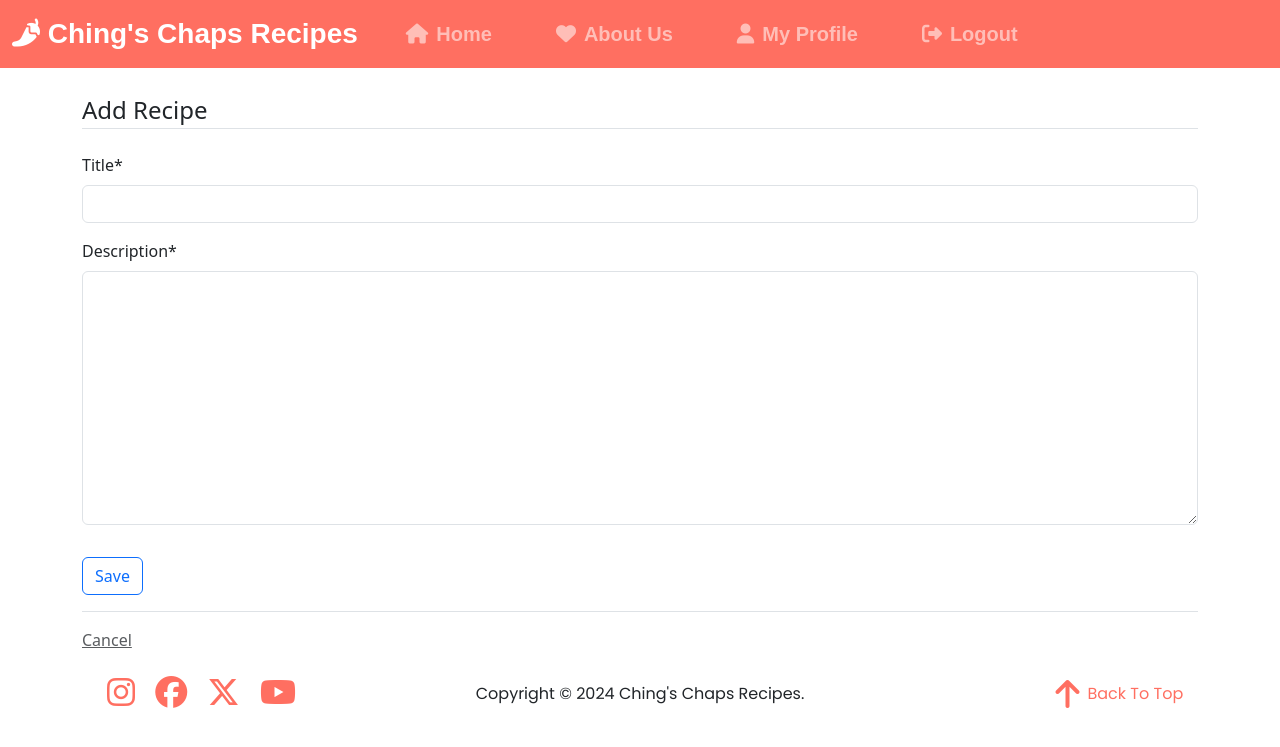
After one commit to JamieBennett-Dev/Hackathon3-Recipe, a Django app: page /recipe/create/ in a window 1280 px wide. The commit adds this page. Shown: the top 747 px of the page. Run offline with Django 5.2, Linux system fonts and the light colour scheme; a user stored in the database is signed in; some libraries are stand-ins or nearby versions; some web fonts are replaced.

Commit message:
CRUD p1, add recipe_detail.html and recipe_form.html

```diff
--- a/recipes/models.py
+++ b/recipes/models.py
@@ -1,5 +1,6 @@
 from django.db import models
 from django.contrib.auth.models import User
+from django.urls import reverse
 
 # Create your models here.
 class Recipe(models.Model):
@@ -11,5 +12,8 @@ class Recipe(models.Model):
   created_at = models.DateTimeField(auto_now_add=True)
   updated_at = models.DateTimeField(auto_now=True)
 
+  def get_absolute_url(self):
+      return reverse("recipes-detail", kwargs={"pk": self.pk})
+
   def __str__(self):
     return self.title
--- a/recipes/templates/recipes/home.html
+++ b/recipes/templates/recipes/home.html
@@ -14,7 +14,7 @@
     <h6 class="card-subtitle mb-2 text-muted">
       {{ recipe.updated_at|date:"F d, Y" }}
     </h6>
-    <a href="#" class="card-link">View Recipe</a>
+    <a href="{% url 'recipes-detail' recipe.pk %}" class="card-link">View Recipe</a>
   </div>
 </div>
 
--- /dev/null
+++ b/recipes/templates/recipes/recipe_form.html
@@ -0,0 +1,25 @@
+{% extends "recipes/base.html" %}
+<!-- -->
+{% load crispy_forms_tags %}
+<!-- -->
+{% block content %}
+<div class="container">
+  <form method="POST">
+    {% csrf_token %}
+    <fieldset class="form-group">
+      <legend class="border-bottom mb-4">Add Recipe</legend>
+      {{ form|crispy }}
+    </fieldset>
+    <div class="form-group py-3">
+      <input class="btn btn-outline-primary" type="submit" value="Save" />
+    </div>
+  </form>
+  <div class="border-top pt-3">
+    <a class="text-muted" href="{% url 'recipes-home' %}"
+      >Cancel</a
+    >
+  </div>
+</div>
+
+<!-- -->
+{% endblock content %}
--- a/recipes/urls.py
+++ b/recipes/urls.py
@@ -1,7 +1,12 @@
 from django.urls import path
 from . import views
 
+'app/model_viewtype'
+'recipes/recipe_detail.html'
+
 urlpatterns = [
-    path('', views.home, name="recipes-home"),
-    path('about/', views.about, name="recipes-about")
+    path('', views.RecipeListView.as_view(), name="recipes-home"),
+    path('recipe/<int:pk>', views.RecipeDetailView.as_view(), name="recipes-detail"),
+    path('recipe/create/', views.RecipeCreateView.as_view(), name="recipes-create"),
+    path('about/', views.about, name="recipes-about"),
 ]
--- a/recipes/views.py
+++ b/recipes/views.py
@@ -1,4 +1,6 @@
 from django.shortcuts import render, HttpResponse
+from django.views.generic import ListView, DetailView, CreateView
+from django.contrib.auth.mixins import LoginRequiredMixin
 from . import models
 
 def home(request):
@@ -8,5 +10,21 @@ def home(request):
   }
   return render(request, 'recipes/home.html', context)
 
+class RecipeListView(ListView):
+  model = models.Recipe
+  template_name = 'recipes/home.html'
+  context_object_name = 'recipes'
+
+class RecipeDetailView(DetailView):
+  model = models.Recipe
+
+class RecipeCreateView(LoginRequiredMixin, CreateView):
+  model = models.Recipe
+  fields = ['title', 'description']
+
+  def form_valid(self, form):
+    form.instance.author = self.request.user
+    return super().form_valid(form)
+
 def about(request):
   return render(request, 'recipes/about.html', {'title': 'about page'})
```
Also changed, not shown: recipes/templates/recipes/recipe_detail.html (added, +22 -0 lines).
